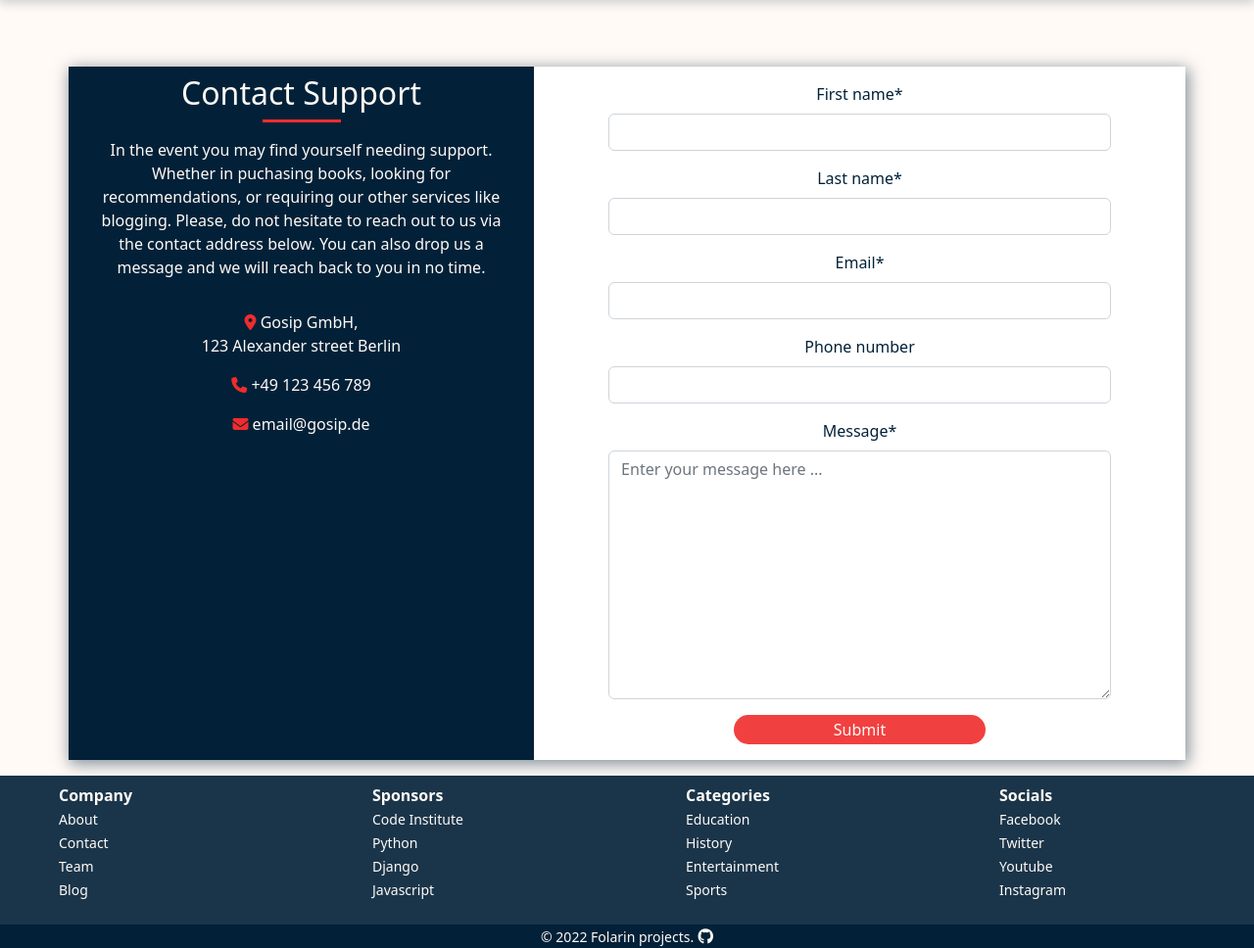
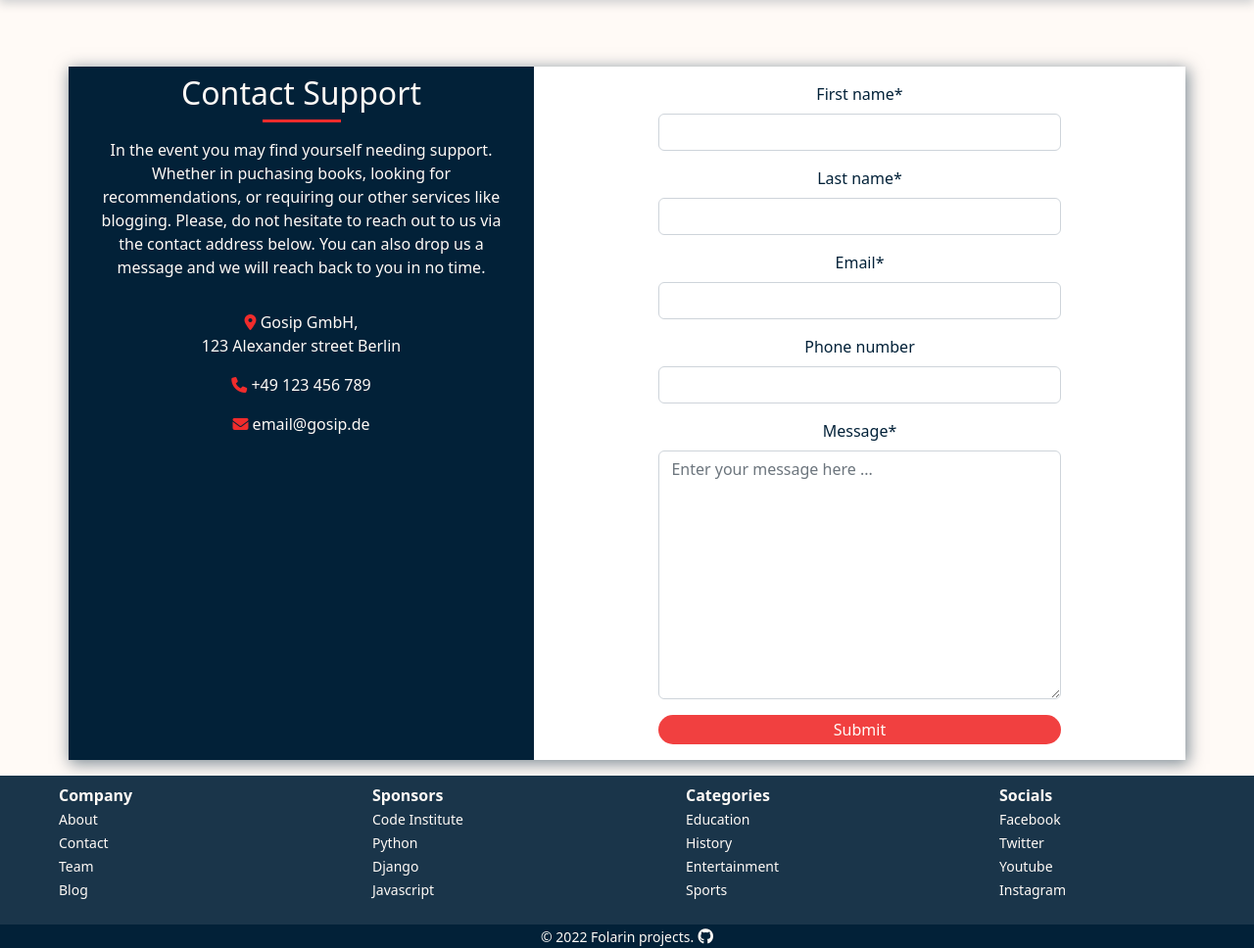
Before and after one commit to folarin-ogungbemi/Gosip-Bookstore, a Django app: page /contact/ in a window 1280 px wide. Shown: the part 92-1060 px from the top of the page at 98% size. Run offline with Django 3.2, Linux system fonts and the light colour scheme; some libraries are stand-ins or nearby versions.

Commit message:
Add style to form

```diff
--- a/static/css/home.css
+++ b/static/css/home.css
@@ -181,7 +181,7 @@
 
 .btn-submit{
     color: #fffaf6;
-    width: 50%;
+    width: 80%;
     border-color: transparent;
     background-color:rgba(240, 44, 44, 0.9);
 }
@@ -189,3 +189,8 @@
 .btn-submit:hover{
     background-color:#f02c2c;
 }
+
+.contact .form-control{
+    width: 80%;
+    margin: auto;
+}
```
